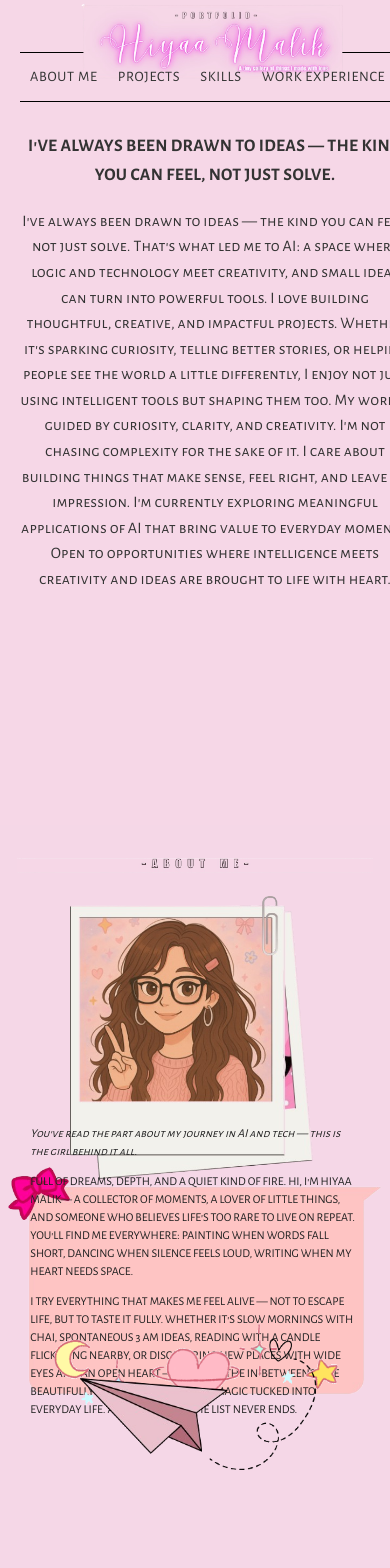
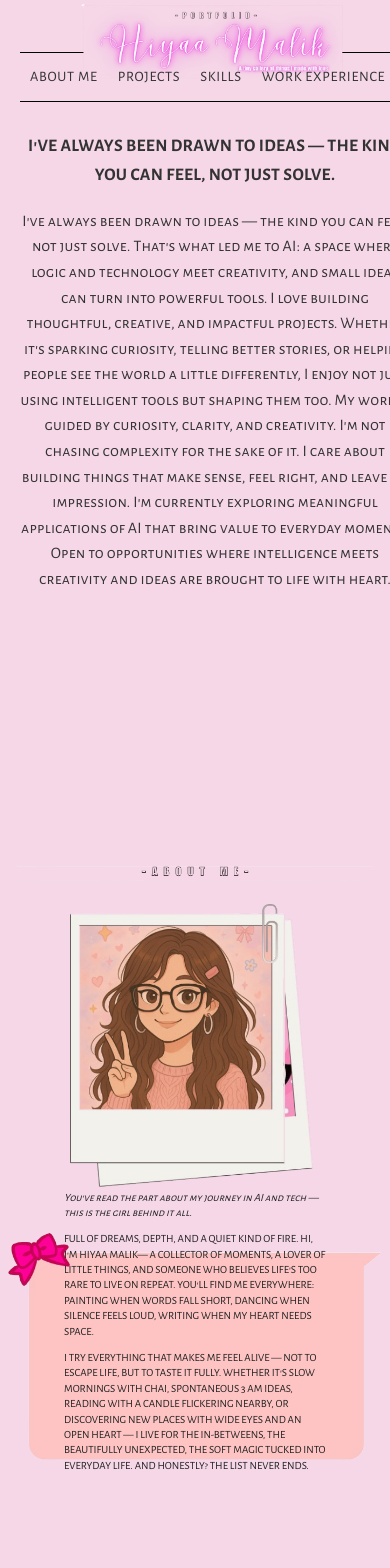
Before and after one commit to hiyaamalik/The-Real-Hiyaa-Malik, a React (Vite) app: page / in a window 390 px wide. Shown: the top 1568 px of the page. Built offline with nearby package versions, Linux system fonts and the light colour scheme; the HTML template or start-up script is replaced by a standard one.

Commit message:
Mobile Fixes

```diff
--- a/src/styles/About.css
+++ b/src/styles/About.css
@@ -111,7 +111,8 @@
 @media (max-width: 768px) {
     .about-container {
         padding: 40px 3%;
-        transform: translateY(-1cm);
+        transform: translateY(-0.5cm);
+        overflow-x: hidden;
     }
 
     .about-heading {
@@ -121,30 +122,35 @@
 
     .about-flex {
         flex-direction: column;
-        gap: 20px;
+        gap: 30px;
         align-items: center;
     }
 
     .about-bubble-wrapper {
         width: 100%;
         order: 2;
+        margin-top: 20px;
     }
 
     .dialogue-bubble {
-        transform: translateY(-1cm);
+        transform: translateY(0);
     }
 
     .bubble-text {
-        font-size: 14px;
-        line-height: 1.6;
-        left: 8%;
-        right: 8%;
-        transform: translateY(-65%);
+        font-size: 13px;
+        line-height: 1.5;
+        left: 12%;
+        right: 12%;
+        transform: translateY(-60%);
+    }
+
+    .about-intro {
+        margin-bottom: 10px;
     }
 
     .about-main,
     .about-secondary {
-        margin-bottom: 15px;
+        margin-bottom: 12px;
     }
 
     .about-polaroid {
@@ -156,27 +162,33 @@
     }
 
     .about-decorations {
-        margin-top: 2cm;
+        margin-top: 40px;
         margin-left: 0;
         text-align: center;
+        position: relative;
+        height: 200px;
     }
 
     .decor-items {
-        width: 90%;
-        min-width: 300px;
-        max-width: 400px;
-        margin-top: -25cm;
-        margin-left: 0;
+        width: 120%;
+        min-width: 350px;
+        max-width: 450px;
+        margin-top: 0;
+        margin-left: -10%;
+        position: relative;
+        z-index: 1;
     }
 
     .airplane {
-        width: 70%;
-        min-width: 250px;
-        max-width: 280px;
+        width: 60%;
+        min-width: 200px;
+        max-width: 250px;
         margin-left: 0;
-        margin-top: -8cm;
+        margin-top: -80px;
         left: 50%;
         transform: translateX(-50%);
+        position: relative;
+        z-index: 2;
     }
 }
 
@@ -184,7 +196,7 @@
 @media (max-width: 480px) {
     .about-container {
         padding: 30px 2%;
-        transform: translateY(-0.5cm);
+        transform: translateY(-0.3cm);
     }
 
     .about-heading {
@@ -192,16 +204,29 @@
         margin-bottom: 20px;
     }
 
+    .about-flex {
+        gap: 25px;
+    }
+
+    .about-bubble-wrapper {
+        margin-top: 15px;
+    }
+
     .bubble-text {
-        font-size: 12px;
-        line-height: 1.5;
-        left: 6%;
-        right: 6%;
+        font-size: 11px;
+        line-height: 1.4;
+        left: 15%;
+        right: 15%;
+        transform: translateY(-55%);
+    }
+
+    .about-intro {
+        margin-bottom: 8px;
     }
 
     .about-main,
     .about-secondary {
-        margin-bottom: 12px;
+        margin-bottom: 10px;
     }
 
     .about-polaroid {
@@ -211,21 +236,22 @@
     }
 
     .about-decorations {
-        margin-top: 1.5cm;
+        margin-top: 30px;
+        height: 180px;
     }
 
     .decor-items {
-        width: 95%;
-        min-width: 280px;
-        max-width: 350px;
-        margin-top: -20cm;
+        width: 130%;
+        min-width: 300px;
+        max-width: 380px;
+        margin-left: -15%;
     }
 
     .airplane {
-        width: 80%;
-        min-width: 200px;
-        max-width: 250px;
-        margin-top: -6cm;
+        width: 50%;
+        min-width: 180px;
+        max-width: 220px;
+        margin-top: -70px;
     }
 }
 
```
